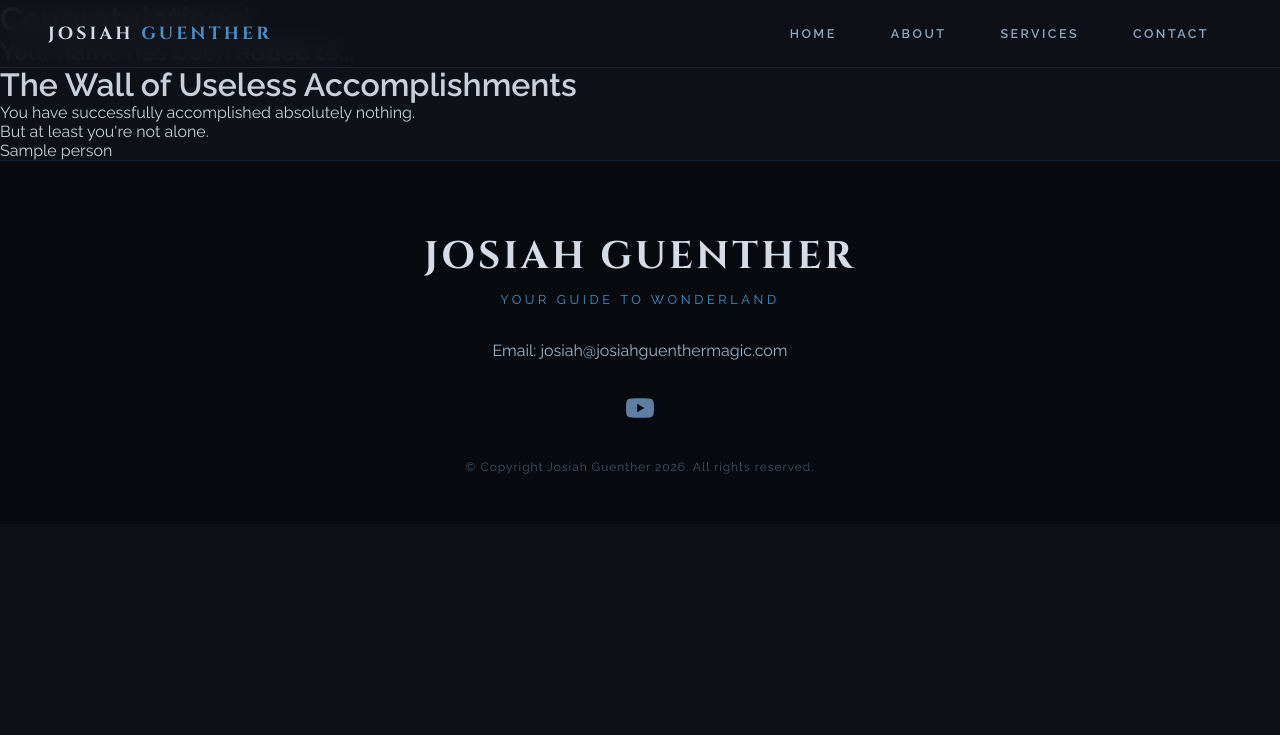
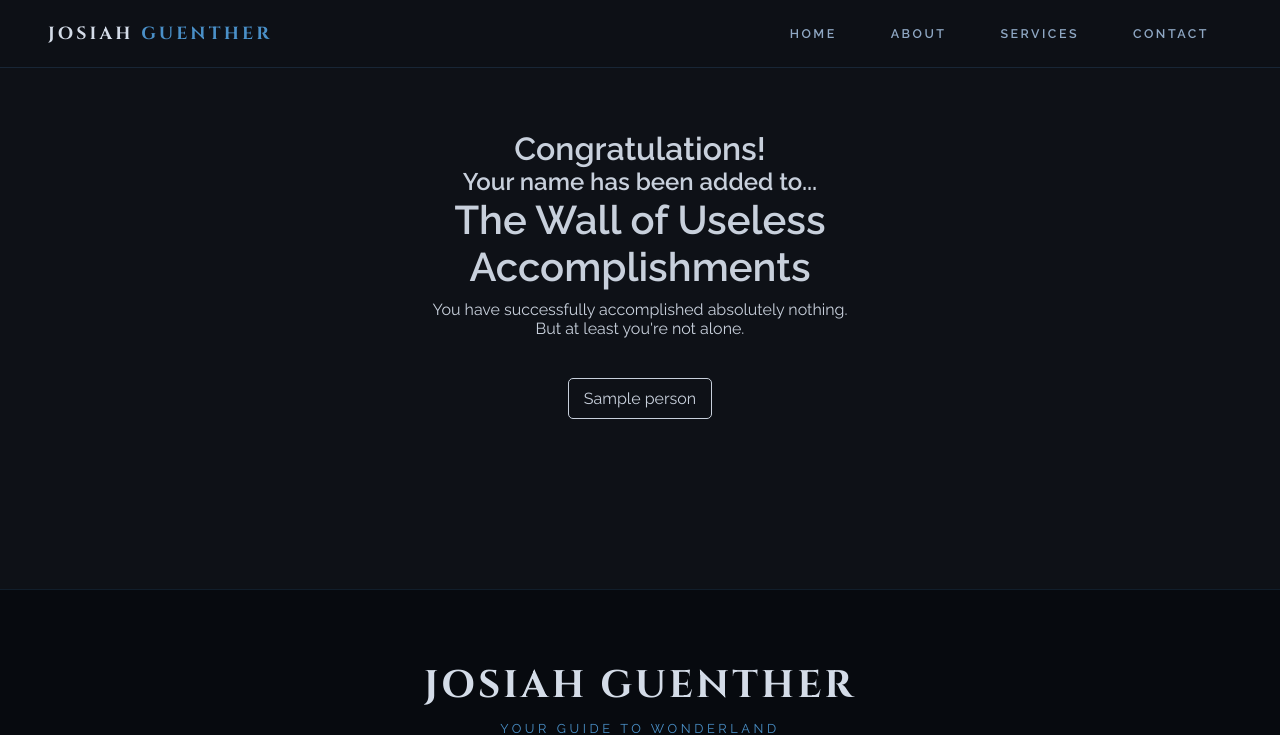
Before and after one commit to josiahguenther/magicwebsite, a Flask app: template templates/wall_of_useless_accomplishments.html in a window 1280 px wide. Shown: the top 735 px of the page. Before the commit the page ends 474 px from the top, so only its background shows below. Run offline with Flask 3, Linux system fonts and the light colour scheme; the template is opened without the code that fills it: most values are stand-ins (such as "Sample title", 1, 10 or a date in 2020).

Commit message:
Update styles.css

```diff
--- a/static/css/styles.css
+++ b/static/css/styles.css
@@ -798,6 +798,50 @@ section { padding: 80px 0; }
 }
 
 /* ═══════════════════════════════════════════════════════════
+   Do Not Click Page
+═══════════════════════════════════════════════════════════ */
+.useless-container {
+    text-align: center;
+    max-width: 600px;
+    margin: 100px auto;
+    padding: 30px;
+}
+
+.useless-container input {
+    padding: 10px;
+    font-size: 1rem;
+    margin: 10px;
+}
+
+.useless-container button {
+    padding: 10px 20px;
+    cursor: pointer;
+}
+
+/* ═══════════════════════════════════════════════════════════
+   Wall of Useless Accomplishment
+═══════════════════════════════════════════════════════════ */
+.wall-title {
+    font-size: 2.5rem;
+    margin-bottom: 10px;
+}
+
+.name-wall {
+    max-width: 700px;
+    margin: 40px auto;
+    display: flex;
+    flex-wrap: wrap;
+    justify-content: center;
+    gap: 10px;
+}
+
+.name {
+    padding: 10px 15px;
+    border: 1px solid currentColor;
+    border-radius: 5px;
+}
+
+/* ═══════════════════════════════════════════════════════════
    FOOTER (all pages)
 ═══════════════════════════════════════════════════════════ */
 footer {
```
